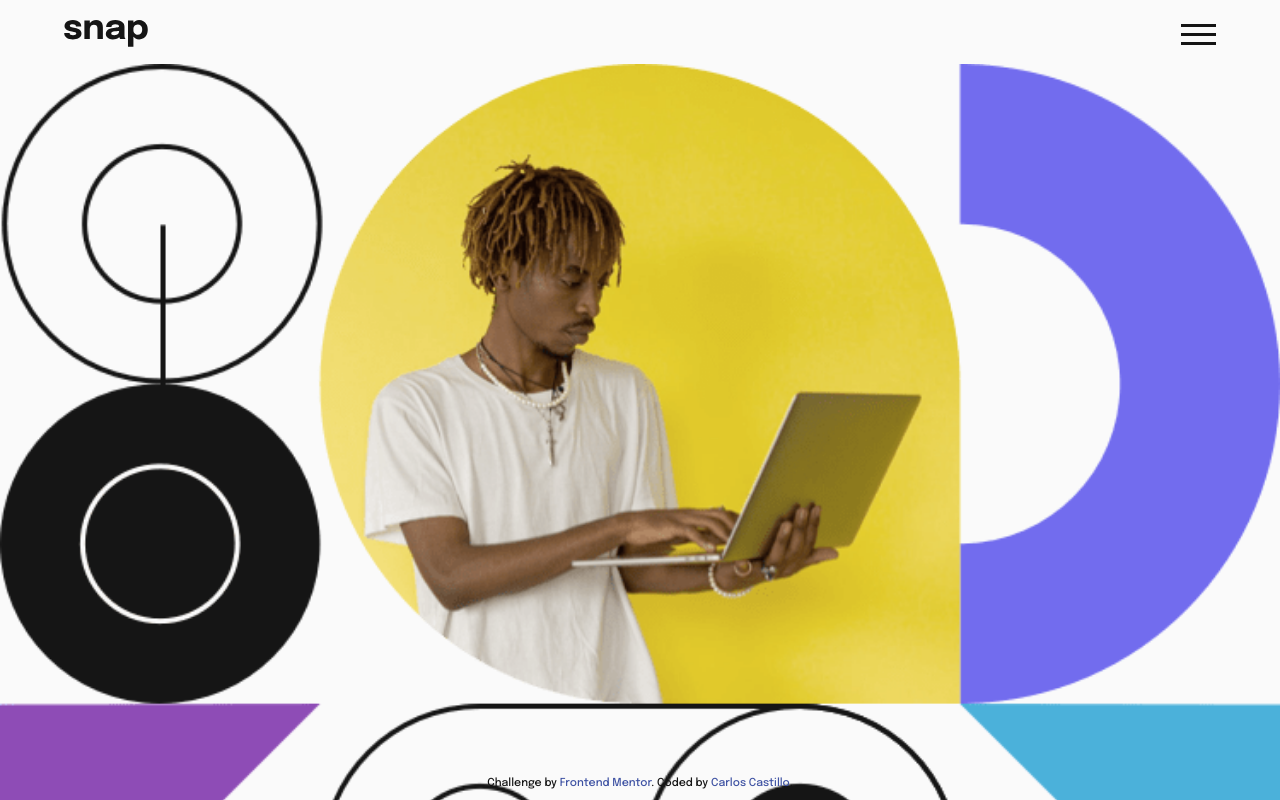
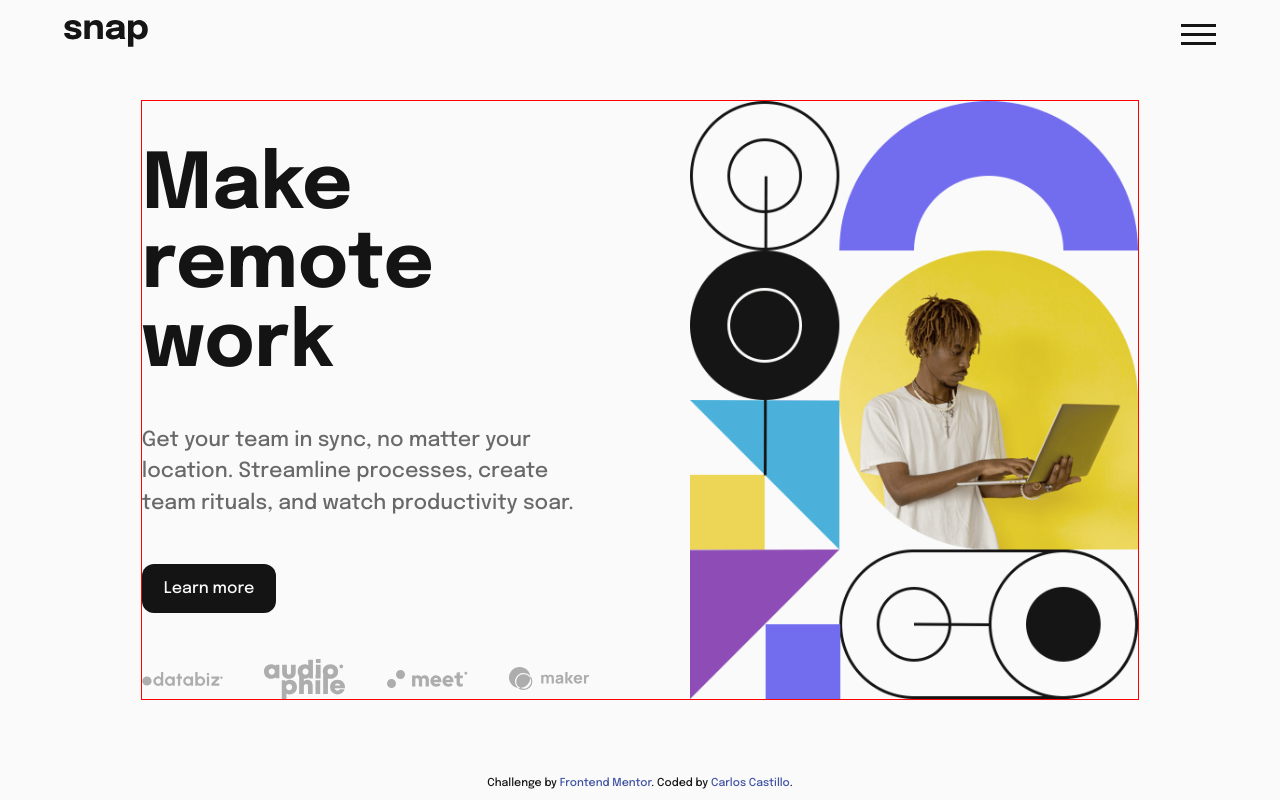
Before and after one commit to CharlieCastleWeb/Front-End-Mentor---Intro-section-with-dropdown-navigation, a plain HTML site: page index.html in a window 1280 px wide. Shown: the top 800 px of the page. Drawn offline with Linux system fonts and the light colour scheme.

Commit message:
Basic desktop layout

```diff
--- a/index.html
+++ b/index.html
@@ -21,7 +21,7 @@
 
   <header>
     <img src="./images/logo.svg" alt="Company logo" class="logo">
-    <nav>
+    <!-- <nav>
       <ul>
         <li><a href="#">Features </a></li>
         <li><a href="#">Company</a></li>
@@ -30,7 +30,7 @@
       </ul>
       <a href="#" class="login">Login</a>
       <a href="#" class="register">Register</a>
-    </nav>
+    </nav> -->
     <nav class="mobile-nav">
       <ul>
         <li>Features <img src="./images/icon-arrow-down.svg" alt="Arrow down icon" class="dropdown-arrow"></li>
@@ -58,10 +58,14 @@
     </button>
   </header>
 
-  <img src="./images/image-hero-mobile.png" alt="Hero image" class="hero-image">
+  <div class="container">
+
+    <picture >
+      <source srcset="./images/image-hero-desktop.png" media="(min-width: 750px)" class="hero-image">
+      <img src="./images/image-hero-mobile.png" alt="Hero Image" class="hero-image">
+    </picture>
 
     <main>
-
       <h1>Make remote work</h1>
 
       <p>Get your team in sync, no matter your location. Streamline processes,
@@ -76,6 +80,7 @@
         <img src="./images/client-maker.svg" alt="Maker logo">
       </div>
     </main>
+  </div>
 
   <footer class="attribution">
     Challenge by <a href="https://www.frontendmentor.io?ref=challenge" target="_blank">Frontend Mentor</a>.
--- a/scss/main.scss
+++ b/scss/main.scss
@@ -228,10 +228,6 @@ a {
     width: 100%;
 }
 
-main {
-
-}
-
 h1 {
     margin-top: 0.8em;
 }
@@ -243,7 +239,6 @@ main p {
 
 .learn-more-button {
     display: block;
-    margin-top: 2em;
     background-color: $almost-black;
     padding: 0.8em 0;
     width: 40%;
@@ -270,3 +265,67 @@ footer {
 }
 
 /* MEDIA QUERIES */
+
+@media (min-width: 750px) {
+
+    .container {
+        display: flex;
+        flex-direction: row-reverse;
+        justify-content: space-between;
+        width: 78%;
+        margin: 0 auto;
+        border: 1px solid red;
+        height: 75vh;
+        margin-top: 2em;
+    }
+
+    main {
+        display: flex;
+        flex-direction: column;
+        justify-content: center;
+        width: 45%;
+        margin: 0;
+    }
+
+    main h1,
+    main p{
+      text-align: left;
+    }
+
+    main h1 {
+        margin-top: auto;
+        font-size: 4.8rem;
+    }
+
+    main p,
+    main a {
+        font-size: 1.3rem;
+    }
+
+    main p {
+        margin-top: 2em;
+    }
+
+    .learn-more-button {
+        margin-left: 0;
+        margin-top: 1.5em;
+        width: 30%;
+        padding: 1em 0;
+
+    //     display: block;
+    // background-color: $almost-black;
+    // padding: 0.8em 0;
+    // width: 40%;
+    // margin: 0 auto;
+    // border-radius: 12px;
+    }
+
+    .clients {
+        margin-top: auto;
+    }
+
+    .hero-image {
+        max-width: 100%;
+        max-height: 100%;
+    }
+}
```
Also changed, not shown: styles/css/main.css, 1 other file. Lines whose indentation alone changed are shown as unchanged.
